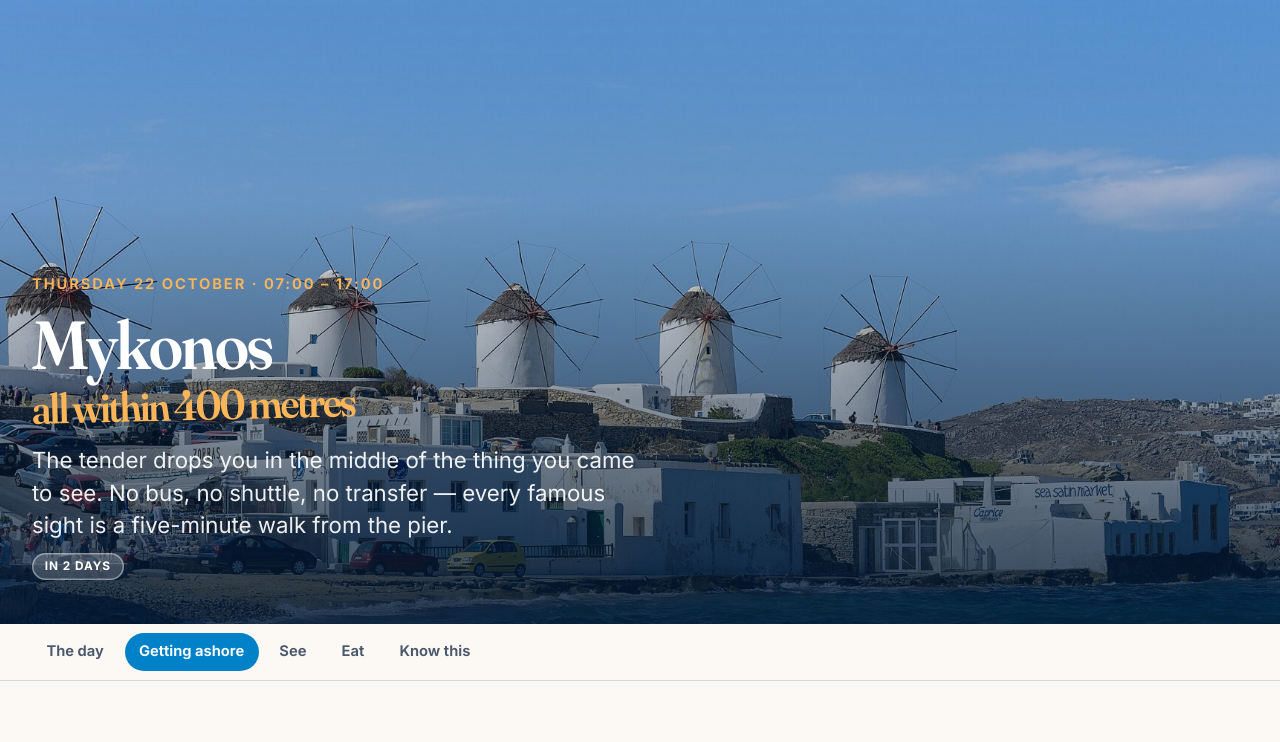
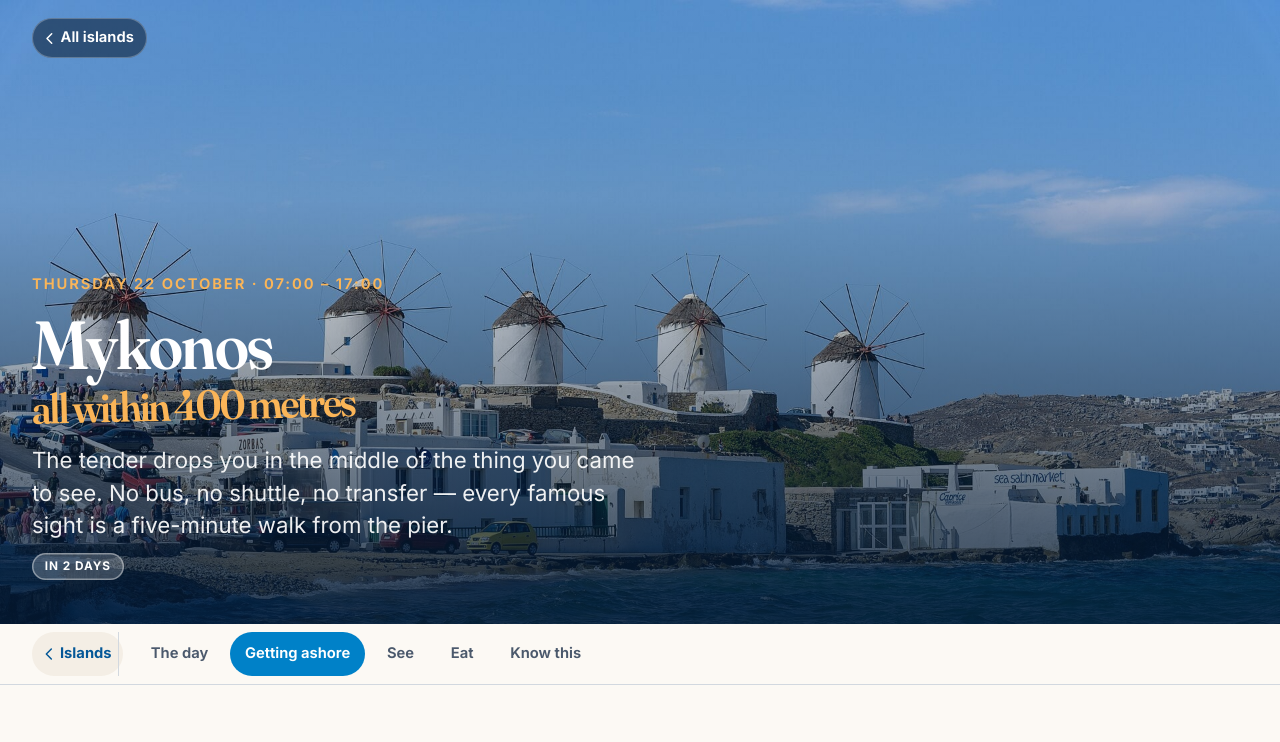
Before and after one commit to SuntzuDragon/liv, an Astro site: page /mykonos in a window 1280 px wide. Shown: the top 742 px of the page. Built offline with nearby package versions, Linux system fonts and the light colour scheme; Astro itself is replaced by a stand-in of ours.

Commit message:
Add home links and stop the section nav yanking the page on iOS

```diff
--- a/src/components/Footer.astro
+++ b/src/components/Footer.astro
@@ -8,6 +8,8 @@ const year = new Date().getFullYear();
       Saved to your phone — this page works with no signal once you've opened it.
     </p>
     <p class="foot__links">
+      <a href="/">All islands</a>
+      <span aria-hidden="true">·</span>
       <a href="/credits">Photo credits</a>
       <span aria-hidden="true">·</span>
       <span>{year}</span>
--- a/src/components/Hero.astro
+++ b/src/components/Hero.astro
@@ -10,9 +10,13 @@ interface Props {
   lede?: string;
   imageId?: string;
   alt?: string;
+  /** Renders a back chip over the hero. The sticky nav sits below the fold. */
+  backHref?: string;
+  backLabel?: string;
 }
 
-const { eyebrow, title, accent, lede, imageId, alt = '' } = Astro.props;
+const { eyebrow, title, accent, lede, imageId, alt = '', backHref, backLabel = 'All islands' } =
+  Astro.props;
 const img = imageId ? photo(imageId) : undefined;
 ---
 
@@ -32,6 +36,22 @@ const img = imageId ? photo(imageId) : undefined;
       />
       <div class="hero__scrim" aria-hidden="true"></div>
     </div>
+  )}
+
+  {backHref && (
+    <a class="hero__back" href={backHref}>
+      <svg viewBox="0 0 24 24" aria-hidden="true" width="15" height="15">
+        <path
+          d="M15.5 4.5 8 12l7.5 7.5"
+          fill="none"
+          stroke="currentColor"
+          stroke-width="2.4"
+          stroke-linecap="round"
+          stroke-linejoin="round"
+        />
+      </svg>
+      {backLabel}
+    </a>
   )}
 
   <div class="hero__inner wrap">
@@ -82,15 +102,10 @@ const img = imageId ? photo(imageId) : undefined;
     width: 100%;
     height: 100%;
     object-fit: cover;
-    /* A slow drift so the hero is never quite static. */
-    animation: drift 34s var(--ease-out) infinite alternate;
-  }
-  @keyframes drift {
-    from { scale: 1.06; object-position: 48% 50%; }
-    to   { scale: 1.14; object-position: 54% 44%; }
-  }
-  @media (prefers-reduced-motion: reduce) {
-    .hero__img { animation: none; scale: 1.02; }
+    /* Deliberately static. This used to drift via an infinite animation on
+       scale + object-position; object-position is not compositor-friendly, so
+       it repainted a full-screen image every frame and made scrolling judder
+       on iOS for as long as the hero was on screen. */
   }
 
   .hero__scrim {
@@ -103,6 +118,35 @@ const img = imageId ? photo(imageId) : undefined;
       oklch(30% 0.06 254 / 0.08) 68%,
       transparent 100%
     );
+  }
+
+  /* Not sticky or fixed: an element pinned to the top edge would recolour
+     Safari's toolbar to its own background on iOS 26+. */
+  .hero__back {
+    position: absolute;
+    inset-block-start: max(var(--sp-md), calc(env(safe-area-inset-top) + 0.5rem));
+    inset-inline-start: var(--gutter);
+    z-index: 2;
+    display: inline-flex;
+    align-items: center;
+    gap: 0.25rem;
+    min-height: 40px;
+    padding-inline: 0.6rem 0.85rem;
+    border-radius: var(--r-pill);
+    background: oklch(22% 0.05 254 / 0.55);
+    box-shadow: inset 0 0 0 1px oklch(100% 0 0 / 0.25);
+    color: var(--c-white);
+    font-size: var(--step--1);
+    font-weight: 650;
+    text-decoration: none;
+    transition: background-color var(--t-fast) var(--ease-out), scale var(--t-fast) var(--ease-spring);
+  }
+  .hero__back:active { scale: 0.95; }
+  .hero__back:hover { background: oklch(22% 0.05 254 / 0.78); color: var(--c-white); }
+  .hero--plain .hero__back {
+    background: var(--bg-sunk);
+    box-shadow: none;
+    color: var(--c-dome-deep);
   }
 
   .hero__inner {
--- a/src/components/SectionNav.astro
+++ b/src/components/SectionNav.astro
@@ -2,11 +2,28 @@
 interface Props {
   /** In document order — the scrollspy relies on it. */
   items: { id: string; label: string }[];
+  /** Where the back arrow goes. */
+  home?: string;
+  homeLabel?: string;
 }
-const { items } = Astro.props;
+const { items, home = '/', homeLabel = 'Islands' } = Astro.props;
 ---
 
 <nav class="snav" aria-label="Sections">
+  <a class="snav__home" href={home}>
+    <svg viewBox="0 0 24 24" aria-hidden="true" width="16" height="16">
+      <path
+        d="M15.5 4.5 8 12l7.5 7.5"
+        fill="none"
+        stroke="currentColor"
+        stroke-width="2.2"
+        stroke-linecap="round"
+        stroke-linejoin="round"
+      />
+    </svg>
+    <span>{homeLabel}</span>
+  </a>
+
   <ul class="snav__list">
     {items.map((it) => (
       <li>
@@ -21,8 +38,9 @@ const { items } = Astro.props;
   // do not exist yet while the parser is here.
   (() => {
     const start = () => {
+      const strip = document.querySelector('.snav__list');
       const pills = [...document.querySelectorAll('[data-spy]')];
-      if (!pills.length) return;
+      if (!strip || !pills.length) return;
 
       const byId = new Map(pills.map((p) => [p.dataset.spy, p]));
       const targets = [...byId.keys()]
@@ -31,6 +49,25 @@ const { items } = Astro.props;
       if (!targets.length) return;
 
       let current = null;
+
+      /**
+       * Scrolls the pill strip only — never the page.
+       *
+       * This used to call pill.scrollIntoView({block:'nearest'}), which on iOS
+       * Safari also moves the document and yanks you mid-scroll. Setting
+       * scrollLeft directly cannot touch the page, and it is skipped entirely
+       * while the pill is already comfortably in view.
+       */
+      const keepPillVisible = (pill) => {
+        const pad = 24;
+        const left = pill.offsetLeft;
+        const right = left + pill.offsetWidth;
+        const viewLeft = strip.scrollLeft;
+        const viewRight = viewLeft + strip.clientWidth;
+        if (left >= viewLeft + pad && right <= viewRight - pad) return;
+        strip.scrollLeft = left - strip.clientWidth / 2 + pill.offsetWidth / 2;
+      };
+
       const apply = (id) => {
         if (id === current) return;
         current = id;
@@ -40,13 +77,12 @@ const { items } = Astro.props;
           if (on) pill.setAttribute('aria-current', 'true');
           else pill.removeAttribute('aria-current');
         }
-        // Keep the active pill in view in the horizontally-scrolling bar.
-        byId.get(id)?.scrollIntoView({ block: 'nearest', inline: 'center' });
+        const pill = byId.get(id);
+        if (pill) keepPillVisible(pill);
       };
 
       // "Which section owns the top of the screen" — measured against a line a
-      // little below the nav, not the nav itself, so that a section jumped to
-      // by anchor (which lands below the nav) reads as the current one.
+      // little below the nav, so a section jumped to by anchor reads as current.
       const compute = () => {
         const line = Math.max(140, innerHeight * 0.3);
         let best = targets[0].id;
@@ -56,9 +92,6 @@ const { items } = Astro.props;
         apply(best);
       };
 
-      // Driven by scroll rather than only by observer thresholds, which can
-      // leave the highlight stale between crossings. rAF-throttled, and iOS
-      // pauses rAF during momentum scroll so it simply settles at the end.
       let ticking = false;
       const onScroll = () => {
         if (ticking) return;
@@ -87,8 +120,12 @@ const { items } = Astro.props;
     position: sticky;
     inset-block-start: 0;
     z-index: 30;
-    padding-block: 0.55rem;
-    padding-block-start: max(0.55rem, env(safe-area-inset-top));
+    display: flex;
+    align-items: center;
+    gap: 0.3rem;
+    padding-block: 0.5rem;
+    padding-block-start: max(0.5rem, env(safe-area-inset-top));
+    padding-inline-start: var(--gutter);
     /* Deliberately opaque and deliberately the page background. A translucent
        backdrop-filter here would tear during iOS rubber-band overscroll AND
        hijack the Liquid Glass toolbar tint; matching --bg makes the tint
@@ -97,25 +134,55 @@ const { items } = Astro.props;
     border-block-end: 1px solid var(--line);
   }
 
+  /* Outside the scrolling strip, so it is always reachable. */
+  .snav__home {
+    display: inline-flex;
+    align-items: center;
+    gap: 0.2rem;
+    flex: none;
+    min-height: 44px;
+    padding-inline: 0.55rem 0.7rem;
+    border-radius: var(--r-pill);
+    background: var(--bg-sunk);
+    color: var(--c-dome-deep);
+    font-size: var(--step--1);
+    font-weight: 700;
+    text-decoration: none;
+    transition: background-color var(--t-fast) var(--ease-out), scale var(--t-fast) var(--ease-spring);
+  }
+  .snav__home:active { scale: 0.95; }
+  .snav__home:hover { background: var(--c-sky); color: var(--c-aegean); }
+
+  /* A hairline so the pills visibly scroll under the home button. */
+  .snav::after {
+    content: '';
+    position: absolute;
+    inset-block: 0.5rem;
+    inset-inline-start: calc(var(--gutter) + 5.4rem);
+    width: 1px;
+    background: var(--line);
+    pointer-events: none;
+  }
+
   .snav__list {
     display: flex;
     gap: 0.4rem;
     list-style: none;
     margin: 0;
-    padding-inline: var(--gutter);
+    padding-inline: 0.5rem var(--gutter);
     overflow-x: auto;
     overscroll-behavior-inline: contain;
     scrollbar-width: none;
-    scroll-snap-type: inline proximity;
+    /* No scroll-snap: on iOS it fights momentum and makes programmatic
+       scrollLeft adjustments visibly lurch. */
   }
   .snav__list::-webkit-scrollbar { display: none; }
-  .snav__list > li { scroll-snap-align: center; }
 
   .snav__pill {
     display: inline-flex;
     align-items: center;
-    min-height: 38px;
-    padding: 0.3rem 0.9rem;
+    min-height: 44px;
+    padding: 0.3rem 0.95rem;
     border-radius: var(--r-pill);
     font-size: var(--step--1);
     font-weight: 650;
@@ -125,13 +192,18 @@ const { items } = Astro.props;
     background: transparent;
     transition:
       background-color var(--t-fast) var(--ease-out),
-      color var(--t-fast) var(--ease-out),
-      scale var(--t-fast) var(--ease-spring);
+      color var(--t-fast) var(--ease-out);
   }
   .snav__pill:hover { background: var(--bg-sunk); color: var(--fg); }
-  .snav__pill:active { scale: 0.95; }
+  .snav__pill:active { background: var(--bg-sunk); }
   .snav__pill.is-active {
     background: var(--c-dome);
     color: var(--c-white);
   }
+
+  @media (max-width: 24rem) {
+    .snav__home span { display: none; }
+    .snav__home { padding-inline: 0.5rem; }
+    .snav::after { inset-inline-start: calc(var(--gutter) + 2.4rem); }
+  }
 </style>
--- a/src/pages/mykonos.astro
+++ b/src/pages/mykonos.astro
@@ -31,6 +31,7 @@ const shops = MYKONOS_SIGHTS.filter((p) => p.kind === 'shop');
   themeColor="#0d3a5c"
 >
   <Hero
+    backHref="/"
     eyebrow="Thursday 22 October · 07:00 – 17:00"
     title="Mykonos"
     accent="all within 400 metres"
--- a/src/pages/santorini.astro
+++ b/src/pages/santorini.astro
@@ -43,6 +43,7 @@ type Place = (typeof OIA)[number];
   ogImage="/icon-512.png"
 >
   <Hero
+    backHref="/"
     eyebrow="Wednesday 21 October · 07:00 – 22:00"
     title="Santorini"
     accent="fifteen hours"
```
